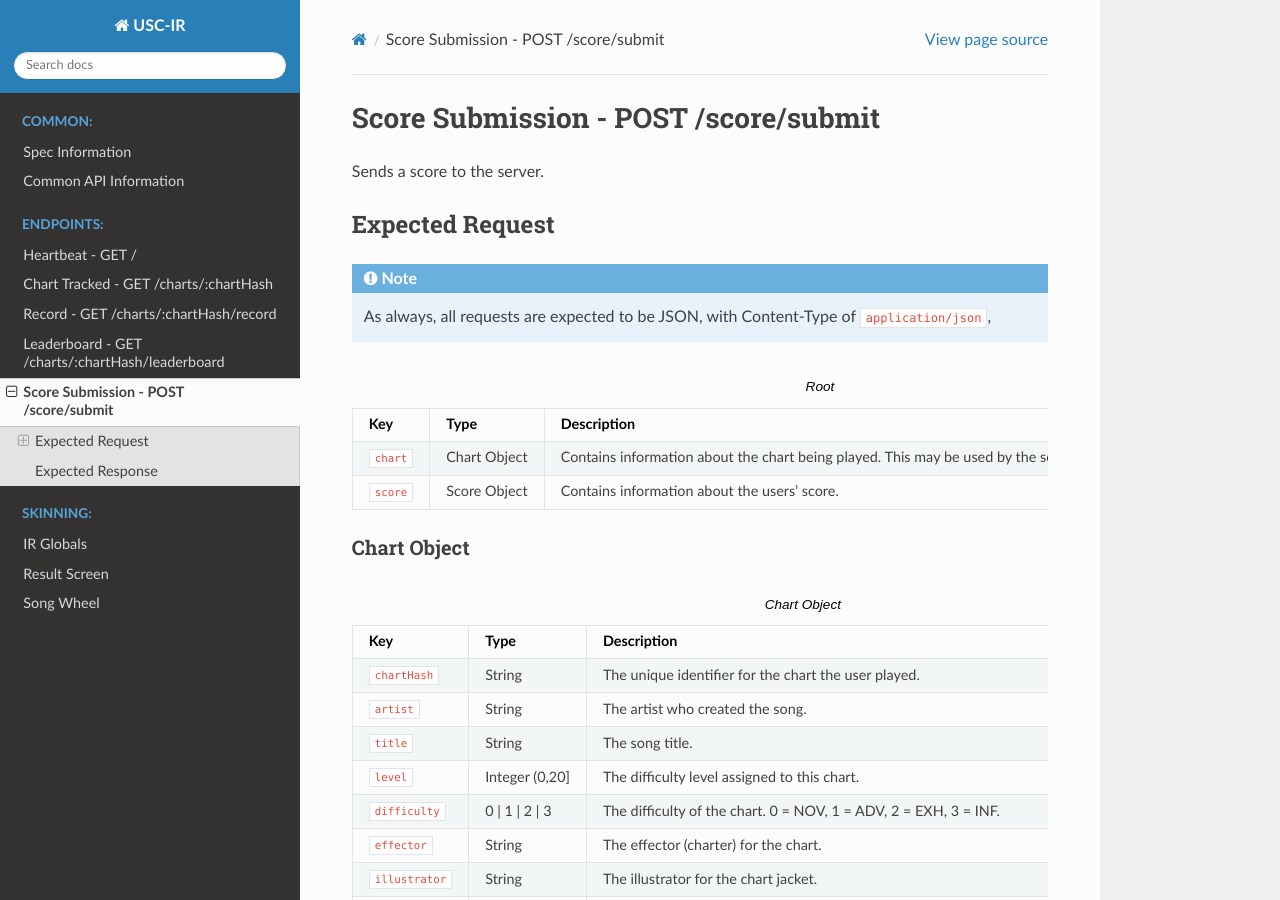
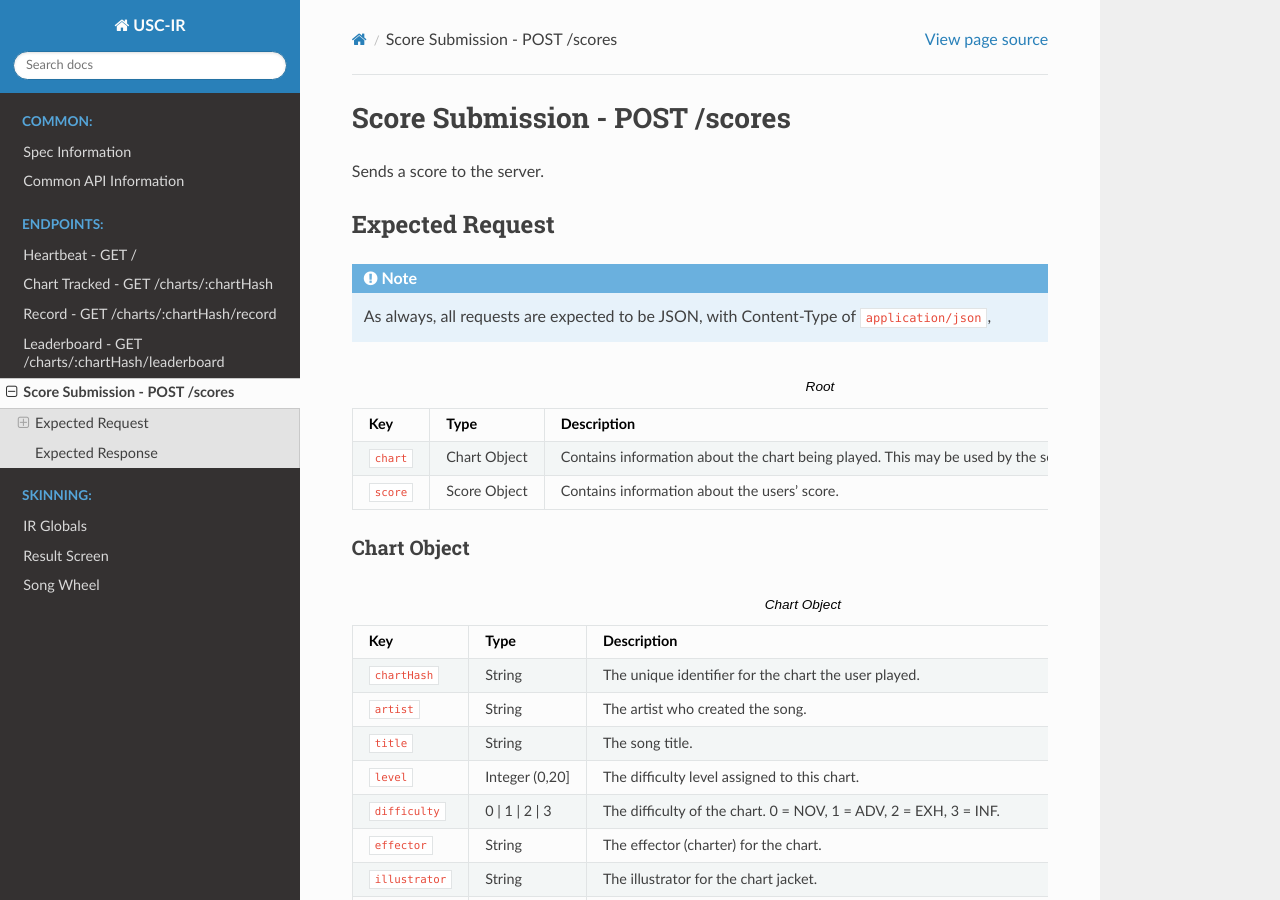
Before and after one commit to zkldi/uscir-spec, a Sphinx documentation site: the page built from source/endpoints/score-submit.rst, in a window 1280 px wide and 900 px high. Built offline with Sphinx 7.4.7 and the Read the Docs theme 2.0.0, drawn with Linux system fonts in a browser that asks for light colours.

Commit message:
Change score submission to /scores

```diff
--- a/source/endpoints/score-submit.rst
+++ b/source/endpoints/score-submit.rst
@@ -1,4 +1,4 @@
-Score Submission - POST /score/submit
+Score Submission - POST /scores
 ==================================
 
 Sends a score to the server.
```
